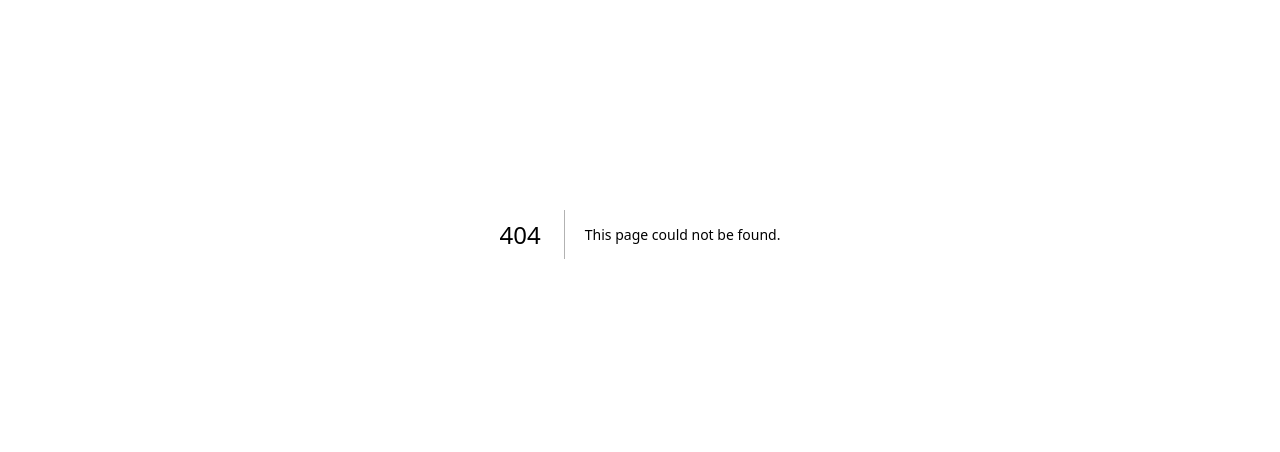
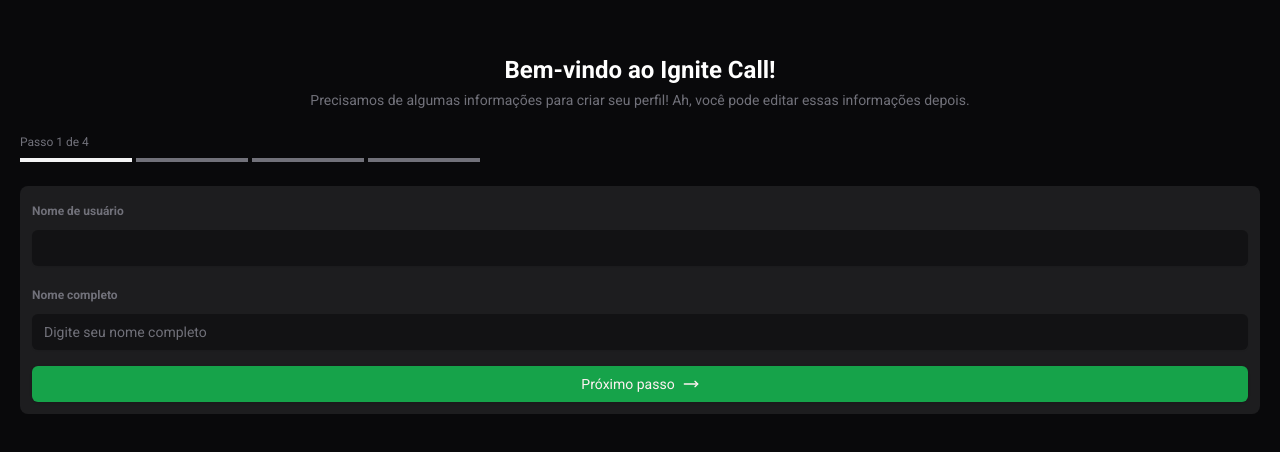
Before and after one commit to felipekgouvea/call, a Next.js app: page /register/register-initial in a window 1280 px wide. Before the commit this address had no page. Shown: the part 166-618 px from the top of the page. Built offline with nearby package versions, Linux system fonts and the light colour scheme.

Commit message:
refactor: create the initial registry folder and change the route to this folder

```diff
--- a/app/(home)/components/claim-user-name.tsx
+++ b/app/(home)/components/claim-user-name.tsx
@@ -37,7 +37,7 @@
   async function handleClaimUserName(data: ClaimUserNameFormData) {
     const { username } = data
 
-    await router.push(`/register?username=${username}`)
+    await router.push(`/register/register-initial?username=${username}`)
   }
 
   return (
--- a/app/register/connect-calendar/page.tsx
+++ b/app/register/connect-calendar/page.tsx
@@ -1,12 +1,15 @@
 import Stepper from '@/app/_components/stepper'
+import RegisterHeader from '../register-initial/components/register-header'
 
 function ConnectCalendar() {
   return (
     <div className="flex h-screen flex-col items-center justify-center space-y-6 px-5">
-      <Stepper step={1} className="bg-muted" />
-      <div className="h-auto w-full rounded-lg bg-[#1D1D1F] p-3">
-        {/* <RegisterForm /> */}
-      </div>
+      <RegisterHeader
+        title="Conecte sua agenda!"
+        subtitle="Conecte o seu calendário para verificar automaticamente as horas ocupadas e os novos eventos à medida em que são agendados."
+      />
+      <Stepper step={2} className="bg-muted" />
+      <div className="h-auto w-full rounded-lg bg-[#1D1D1F] p-3"></div>
     </div>
   )
 }
--- a/app/register/page.tsx
+++ /dev/null
@@ -1,24 +0,0 @@
-import Stepper from '../_components/stepper'
-import RegisterForm from './components/register-form'
-
-function RegisterPage() {
-  return (
-    <div className="flex h-screen flex-col items-center justify-center space-y-6 px-5">
-      <div className="flex flex-col items-center gap-1">
-        <h2 className="text-2xl font-semibold text-white">
-          Bem-vindo ao Ignite Call!
-        </h2>
-        <span className="text-center text-sm font-normal text-muted-foreground">
-          Precisamos de algumas informações para criar seu perfil! Ah, você pode
-          editar essas informações depois.
-        </span>
-      </div>
-      <Stepper />
-      <div className="h-auto w-full rounded-lg bg-[#1D1D1F] p-3">
-        <RegisterForm />
-      </div>
-    </div>
-  )
-}
-
-export default RegisterPage
--- a/app/register/components/register-form.tsx
+++ b/app/register/register-initial/components/register-form.tsx
@@ -14,7 +14,7 @@
 import { zodResolver } from '@hookform/resolvers/zod'
 import { AxiosError } from 'axios'
 import { MoveRightIcon } from 'lucide-react'
-import { useSearchParams } from 'next/navigation'
+import { useRouter, useSearchParams } from 'next/navigation'
 import { useEffect } from 'react'
 import { useForm } from 'react-hook-form'
 import { z } from 'zod'
@@ -41,6 +41,7 @@
   })
 
   const params = useSearchParams()
+  const route = useRouter()
 
   useEffect(() => {
     if (params.get('username')) {
@@ -54,6 +55,8 @@
         name: data.name,
         username: data.username,
       })
+
+      await route.push('/register/connect-calendar')
     } catch (error) {
       if (error instanceof AxiosError && error?.response?.data?.message) {
         alert(error.response.data.message)
--- /dev/null
+++ b/app/register/register-initial/page.tsx
@@ -0,0 +1,21 @@
+import Stepper from '@/app/_components/stepper'
+import RegisterHeader from './components/register-header'
+import RegisterForm from './components/register-form'
+
+function RegisterInitial() {
+  return (
+    <div className="flex h-screen flex-col items-center justify-center space-y-6 px-5">
+      <RegisterHeader
+        title="Bem-vindo ao Ignite Call!"
+        subtitle="Precisamos de algumas informações para criar seu perfil! Ah, você pode
+      editar essas informações depois."
+      />
+      <Stepper step={1} />
+      <div className="h-auto w-full rounded-lg bg-[#1D1D1F] p-3">
+        <RegisterForm />
+      </div>
+    </div>
+  )
+}
+
+export default RegisterInitial
```
Also changed, not shown: app/register/register-initial/components/register-header.tsx (renamed from app/register/components/register-header.tsx).
